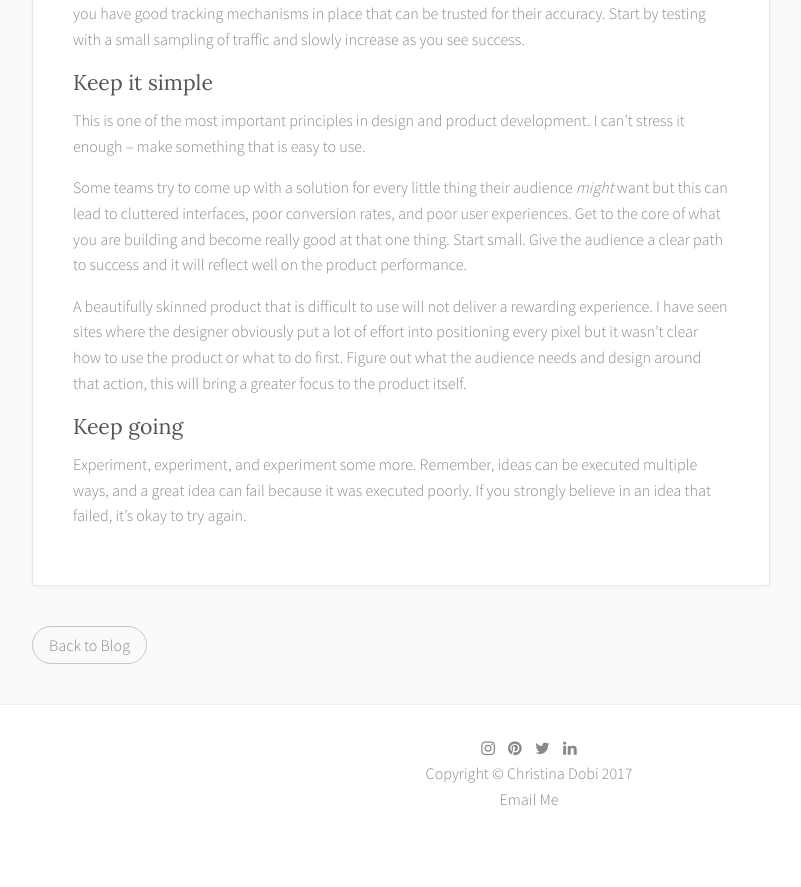
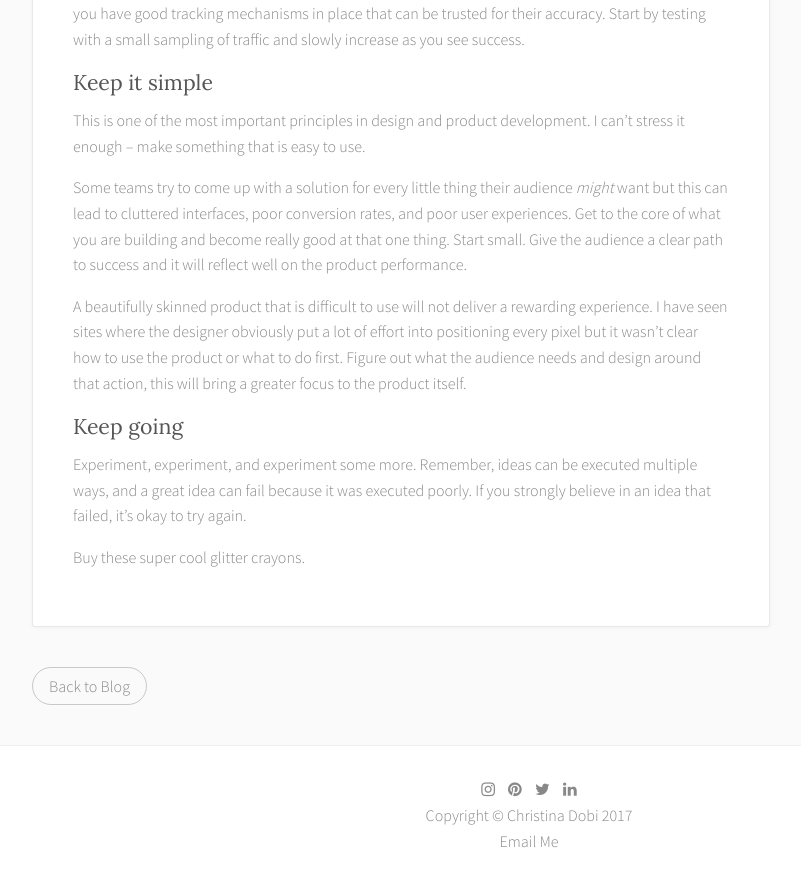
Before and after one commit to iamchristinabot/iamchristinabot.github.io, a Jekyll site: the page built from _posts/2018-02-17-design-principals.md, in a window 1280 px wide and 900 px high, scrolled down 970 px. Shown: the top 887 px of the window, without its empty margins (111-912 px from the left). Built offline with Jekyll 4.4.1, drawn with Linux system fonts in a browser that asks for light colours; nearby versions of some CDN libraries; before the commit the page ends 1829 px from its top, so only the background shows below that.

Commit message:
Update 2018-02-17-design-principals.md

```diff
--- a/_posts/2018-02-17-design-principals.md
+++ b/_posts/2018-02-17-design-principals.md
@@ -35,3 +35,5 @@ A beautifully skinned product that is difficult to use will not deliver a reward
 
 #### Keep going
 Experiment, experiment, and experiment some more. Remember, ideas can be executed multiple ways, and a great idea can fail because it was executed poorly. If you strongly believe in an idea that failed, it's okay to try again.
+
+<a href="https://amzn.to/3aP4iEt">Buy these super cool glitter crayons.</a>
```
